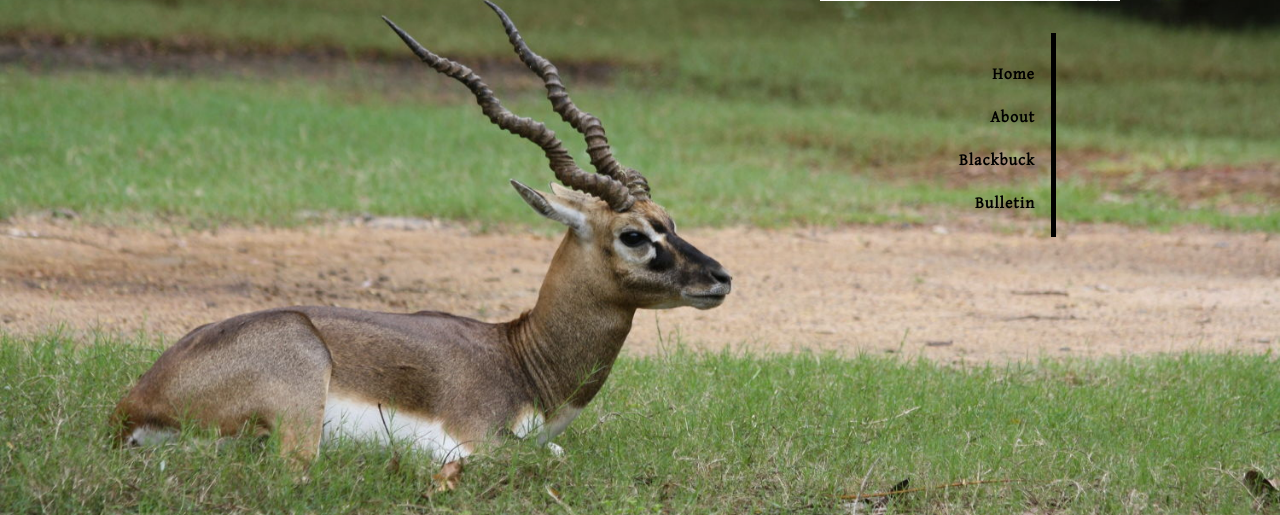
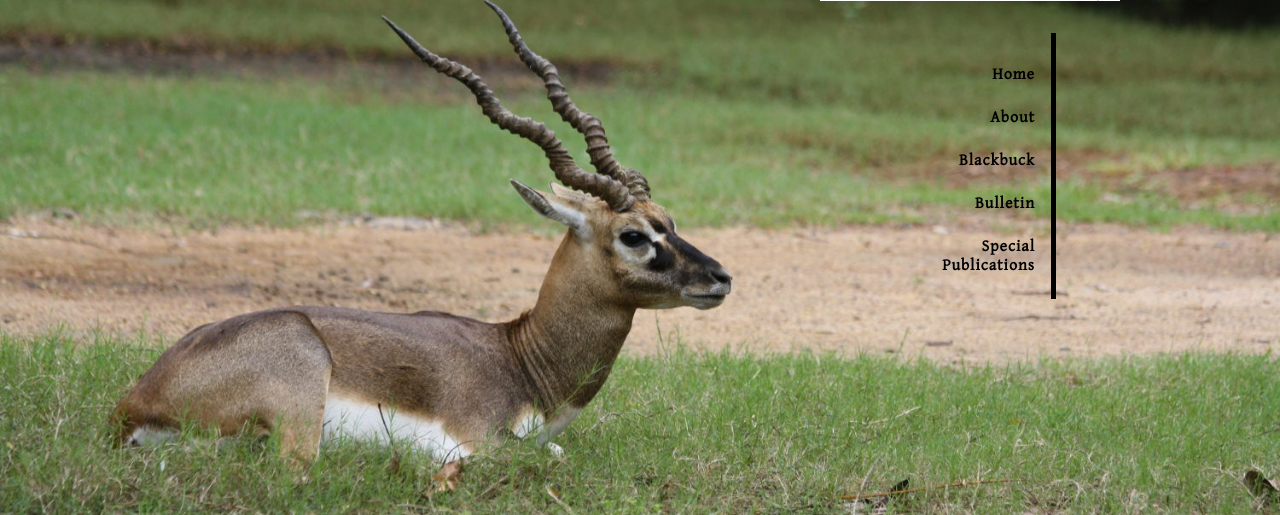
Before and after one commit to SrirangaDigital/mns, a PHP site: page / in a window 1280 px wide. Shown: the part 143-658 px from the top of the page. Run offline with PHP 8.4, Linux system fonts and the light colour scheme.

Commit message:
Commit No. 14 - special publications - nav link added

```diff
--- a/index.php
+++ b/index.php
@@ -24,6 +24,7 @@
 				<li><a href="php/about.php">About</a></li>
 				<li><a href="php/blb/volumes.php">Blackbuck</a></li>
 				<li><a href="php/bulletin/volumes.php">Bulletin</a></li>
+				<li><a href="php/special/volumes.php">Special Publications</a></li>
 			</ul>
 		</div>
 	</div>
```
